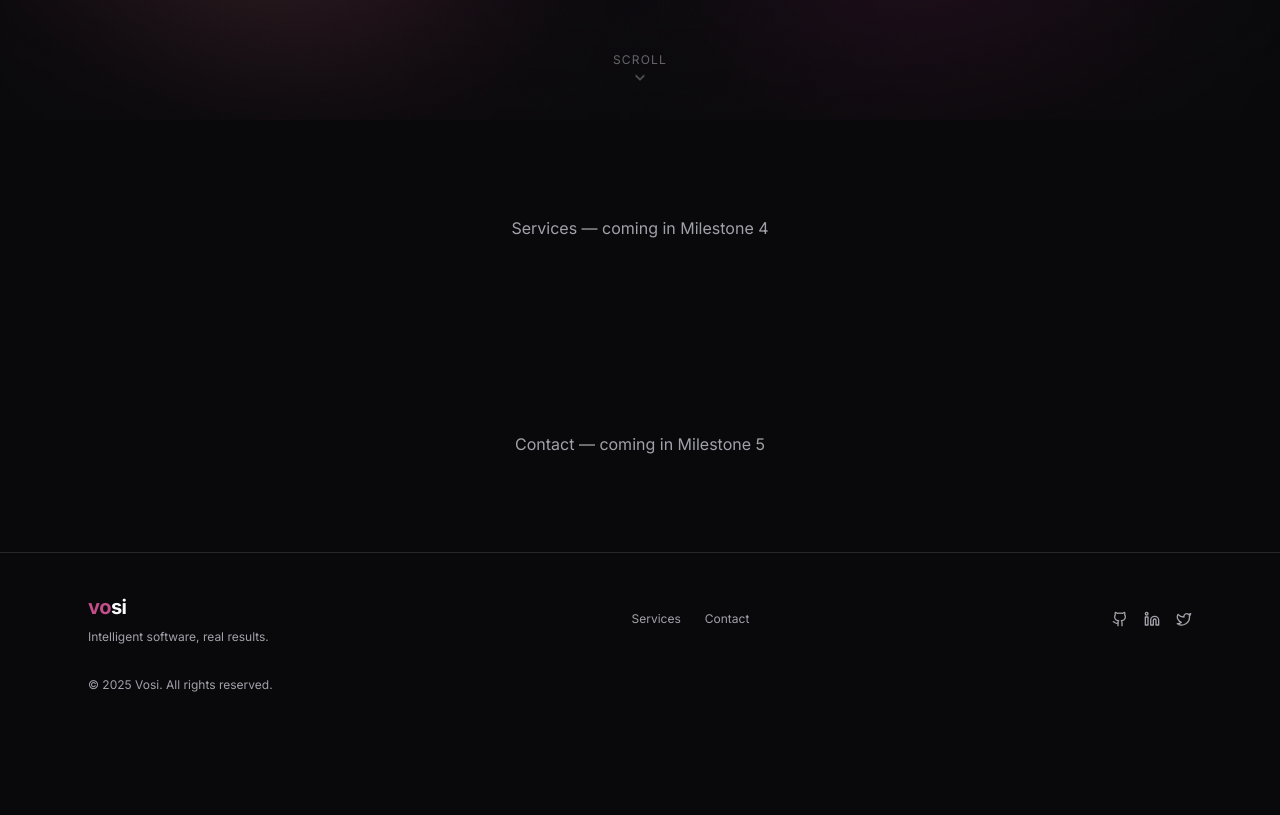
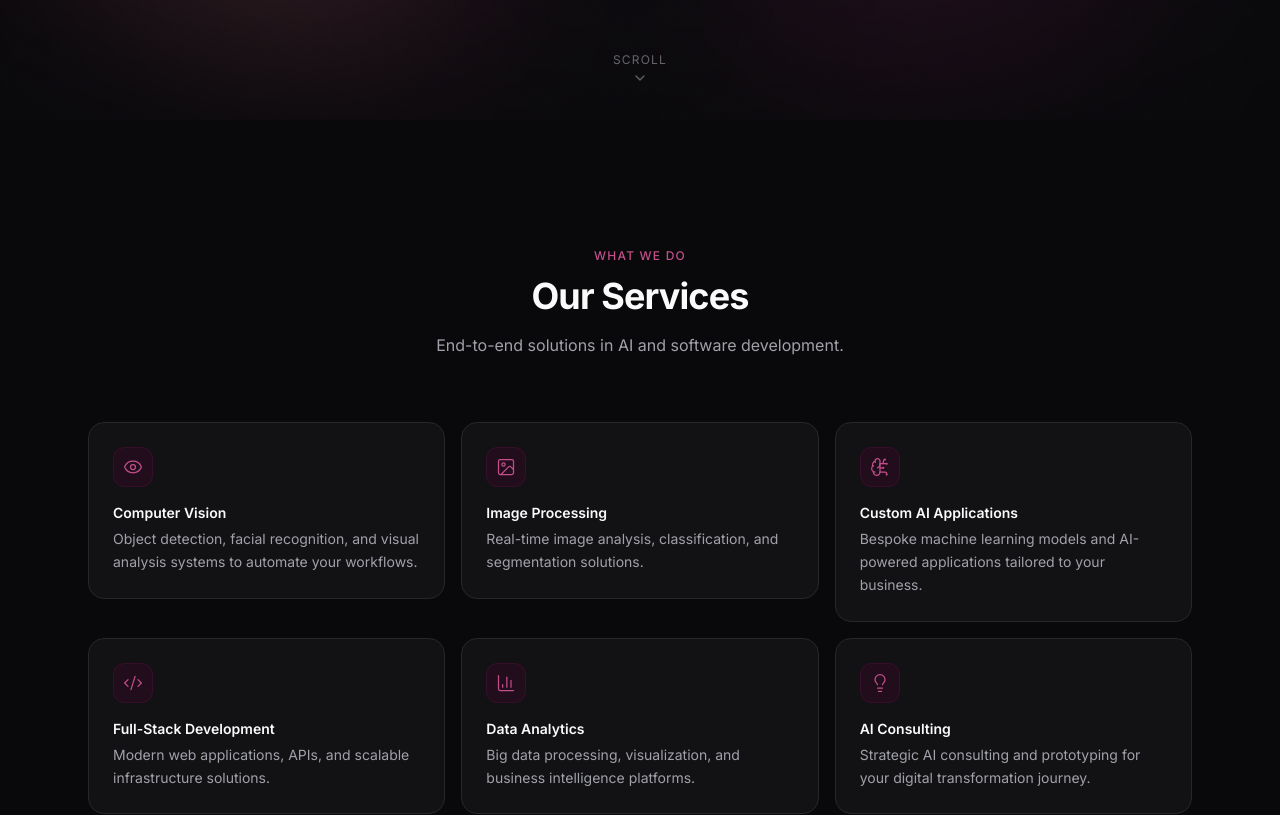
Before and after one commit to dselimozcelik/vosi-landing-page, a Next.js app: page /en in a window 1280 px wide. Shown: the part 680-1495 px from the top of the page. Before the commit the page ends 1413 px from the top, so only its background shows below. Built offline with nearby package versions, Linux system fonts and the light colour scheme.

Commit message:
Add SectionReveal and ServiceCard components for enhanced service display

```diff
--- /dev/null
+++ b/src/components/section-reveal.tsx
@@ -0,0 +1,30 @@
+"use client";
+
+import { motion } from "framer-motion";
+import { useReducedMotion } from "@/hooks/use-reduced-motion";
+
+interface SectionRevealProps {
+  children: React.ReactNode;
+  delay?: number;
+  className?: string;
+}
+
+export default function SectionReveal({
+  children,
+  delay = 0,
+  className,
+}: SectionRevealProps) {
+  const reduced = useReducedMotion();
+
+  return (
+    <motion.div
+      initial={{ opacity: 0, y: reduced ? 0 : 20 }}
+      whileInView={{ opacity: 1, y: 0 }}
+      viewport={{ once: true, margin: "-60px" }}
+      transition={{ duration: reduced ? 0 : 0.55, ease: "easeOut", delay: reduced ? 0 : delay }}
+      className={className}
+    >
+      {children}
+    </motion.div>
+  );
+}
--- a/src/components/sections/services.tsx
+++ b/src/components/sections/services.tsx
@@ -1,7 +1,40 @@
+import { useTranslations } from "next-intl";
+import { SERVICES } from "@/lib/constants";
+import SectionReveal from "@/components/section-reveal";
+import ServiceCard from "@/components/service-card";
+
 export default function Services() {
+  const t = useTranslations("services");
+
   return (
-    <section id="services" className="py-24 flex items-center justify-center">
-      <p className="text-[var(--foreground-muted)]">Services — coming in Milestone 4</p>
+    <section id="services" className="py-24 sm:py-32">
+      <div className="max-w-6xl mx-auto px-4 sm:px-6">
+        {/* Heading */}
+        <SectionReveal className="text-center mb-16">
+          <p className="text-xs font-medium tracking-widest uppercase text-[var(--plum-400)] mb-3">
+            What we do
+          </p>
+          <h2 className="text-3xl sm:text-4xl font-bold text-[var(--foreground)] tracking-tight mb-4">
+            {t("heading")}
+          </h2>
+          <p className="max-w-lg mx-auto text-[var(--foreground-muted)] text-base leading-relaxed">
+            {t("subheading")}
+          </p>
+        </SectionReveal>
+
+        {/* Cards grid */}
+        <div className="grid grid-cols-1 md:grid-cols-2 lg:grid-cols-3 gap-4">
+          {SERVICES.map((service, i) => (
+            <SectionReveal key={service.key} delay={i * 0.08}>
+              <ServiceCard
+                icon={service.icon}
+                title={t(`items.${service.key}.title`)}
+                description={t(`items.${service.key}.description`)}
+              />
+            </SectionReveal>
+          ))}
+        </div>
+      </div>
     </section>
   );
 }
--- /dev/null
+++ b/src/components/service-card.tsx
@@ -0,0 +1,52 @@
+import { type LucideIcon } from "lucide-react";
+import { cn } from "@/lib/utils";
+
+interface ServiceCardProps {
+  icon: LucideIcon;
+  title: string;
+  description: string;
+  className?: string;
+}
+
+export default function ServiceCard({
+  icon: Icon,
+  title,
+  description,
+  className,
+}: ServiceCardProps) {
+  return (
+    <div
+      className={cn(
+        "group relative flex flex-col gap-4 rounded-xl p-6",
+        "bg-[var(--background-elevated)] border border-[var(--border)]",
+        "transition-all duration-300 ease-out",
+        "hover:-translate-y-1",
+        "hover:border-[var(--plum-700)]",
+        "hover:shadow-[0_0_32px_-4px_var(--plum-700)]",
+        className
+      )}
+    >
+      {/* Icon */}
+      <div className="w-10 h-10 rounded-lg bg-[var(--plum-900)]/60 border border-[var(--plum-700)]/40 flex items-center justify-center transition-colors duration-300 group-hover:border-[var(--plum-500)]/60">
+        <Icon size={20} className="text-[var(--plum-400)]" strokeWidth={1.5} />
+      </div>
+
+      {/* Content */}
+      <div className="flex flex-col gap-1.5">
+        <h3 className="text-sm font-semibold text-[var(--foreground)] leading-snug">
+          {title}
+        </h3>
+        <p className="text-sm text-[var(--foreground-muted)] leading-relaxed">
+          {description}
+        </p>
+      </div>
+
+      {/* Subtle inner glow on hover */}
+      <div className="absolute inset-0 rounded-xl opacity-0 group-hover:opacity-100 transition-opacity duration-300 pointer-events-none"
+        style={{
+          background: "radial-gradient(ellipse 60% 40% at 30% 20%, var(--plum-900) 0%, transparent 70%)",
+        }}
+      />
+    </div>
+  );
+}
```
